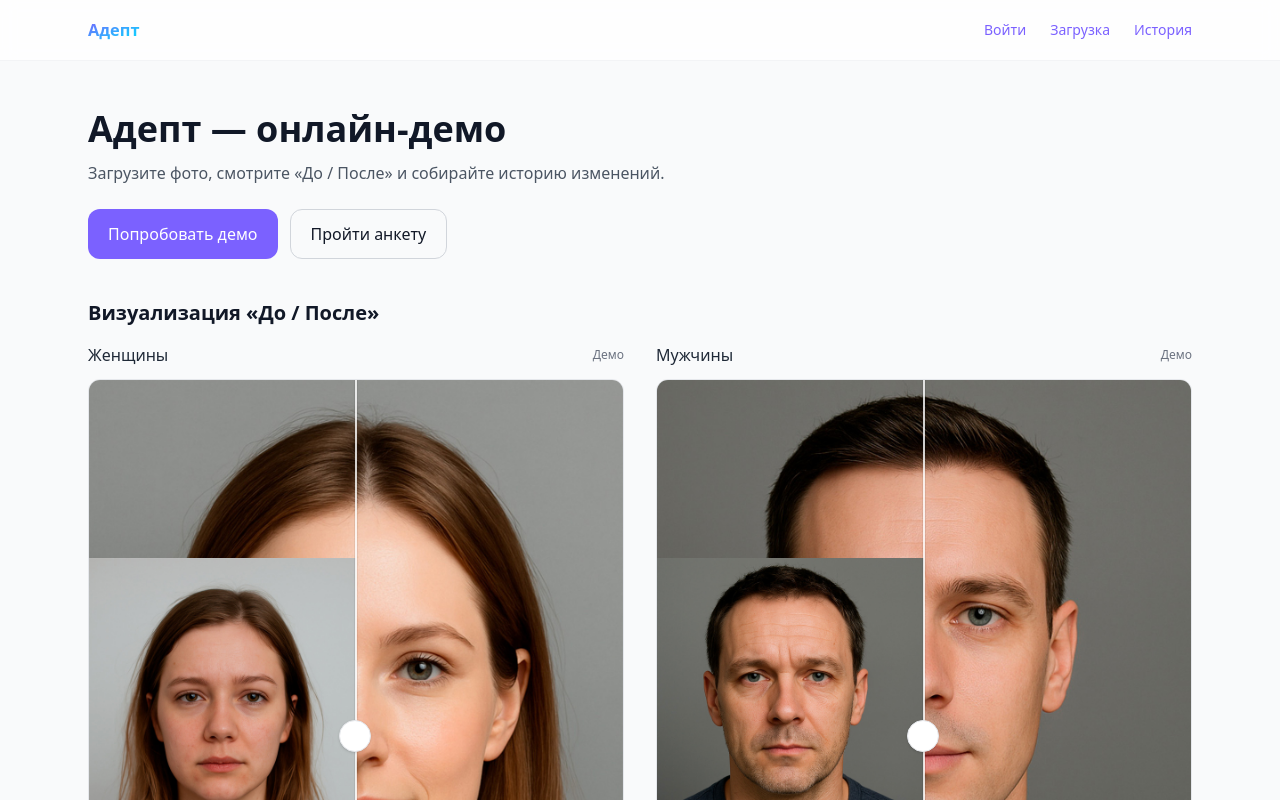
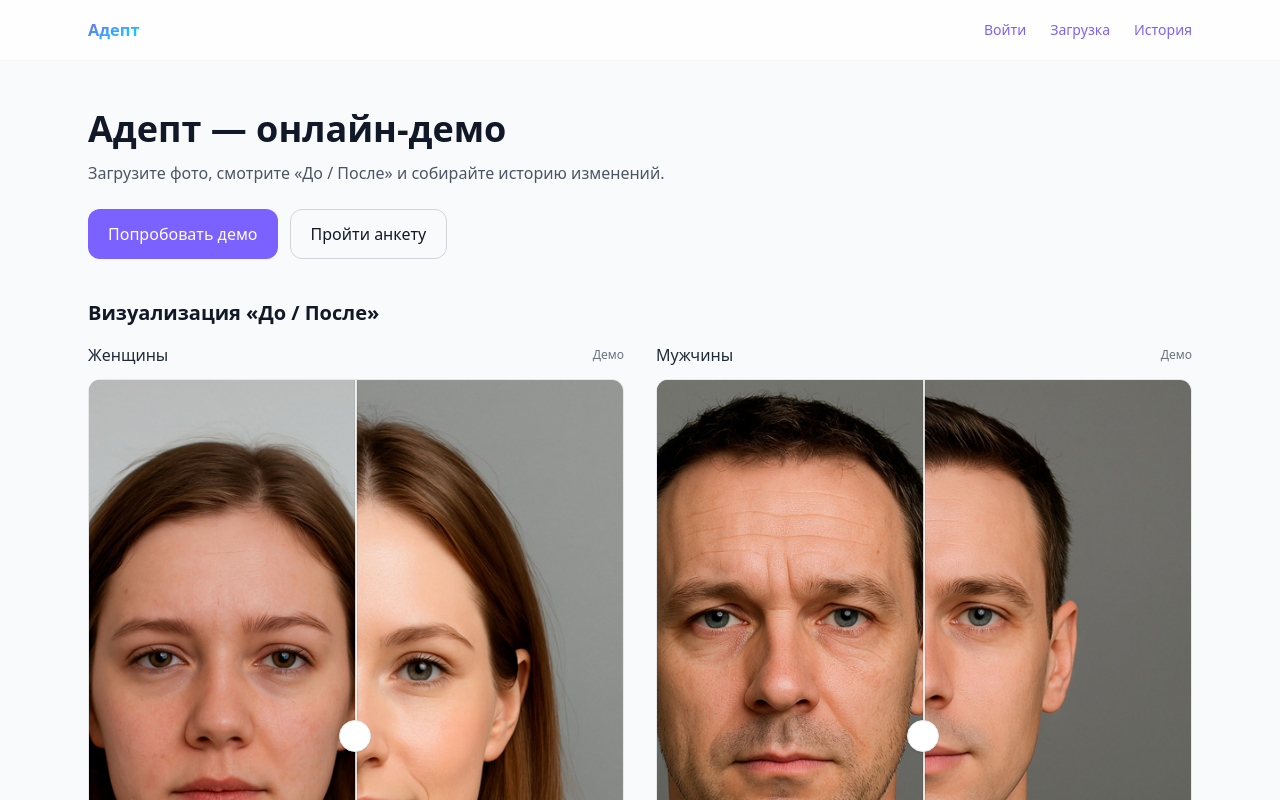
Before and after one commit to marsyld/adept-vercel-demo-main, a Next.js app: page / in a window 1280 px wide. Shown: the top 800 px of the page. Built offline with nearby package versions, Linux system fonts and the light colour scheme.

Commit message:
new imag2e

```diff
--- a/components/BeforeAfter.tsx
+++ b/components/BeforeAfter.tsx
@@ -1,5 +1,5 @@
 // components/BeforeAfter.tsx
-import { useState, useRef, useEffect, useCallback, CSSProperties } from "react";
+import { useState, useRef, useEffect, useCallback } from "react";
 
 type Props = {
   before: string;
@@ -7,9 +7,6 @@ type Props = {
   beforeAlt?: string;
   afterAlt?: string;
   className?: string;
-  noUpscale?: boolean;
-  /** Соотношение сторон (ширина/высота). Например: 16/9 или 4/3 */
-  ratio?: number;
 };
 
 export default function BeforeAfter({
@@ -18,8 +15,6 @@ export default function BeforeAfter({
   beforeAlt = "Before",
   afterAlt = "After",
   className = "",
-  noUpscale = true,
-  ratio,
 }: Props) {
   const [pos, setPos] = useState(50); // %
   const wrapRef = useRef<HTMLDivElement | null>(null);
@@ -29,47 +24,43 @@ export default function BeforeAfter({
     setPos(50);
   }, [before, after]);
 
-  const onStart = useCallback(() => { isDraggingRef.current = true; }, []);
-  const onEnd = useCallback(() => { isDraggingRef.current = false; }, []);
-  const onMove = useCallback((clientX: number) => {
+  const startDrag = () => (isDraggingRef.current = true);
+  const stopDrag = () => (isDraggingRef.current = false);
+
+  const move = useCallback((clientX: number) => {
     const el = wrapRef.current;
     if (!el) return;
     const rect = el.getBoundingClientRect();
     const x = Math.min(Math.max(clientX - rect.left, 0), rect.width);
-    const percent = (x / rect.width) * 100;
-    setPos(percent);
+    setPos((x / rect.width) * 100);
   }, []);
 
-  const onMouseDown = (e: React.MouseEvent) => { onStart(); onMove(e.clientX); };
-  const onMouseMove = (e: React.MouseEvent) => { if (isDraggingRef.current) onMove(e.clientX); };
-  const onTouchStart = (e: React.TouchEvent) => { onStart(); onMove(e.touches[0].clientX); };
-  const onTouchMove = (e: React.TouchEvent) => { onMove(e.touches[0].clientX); };
-
   useEffect(() => {
-    const up = () => onEnd();
-    window.addEventListener("mouseup", up);
-    window.addEventListener("touchend", up);
+    const end = () => stopDrag();
+    window.addEventListener("mouseup", end);
+    window.addEventListener("touchend", end);
     return () => {
-      window.removeEventListener("mouseup", up);
-      window.removeEventListener("touchend", up);
+      window.removeEventListener("mouseup", end);
+      window.removeEventListener("touchend", end);
     };
-  }, [onEnd]);
-
-  const imgBase =
-    "select-none pointer-events-none block " +
-    (noUpscale ? "max-w-full h-auto w-auto" : "w-full h-auto");
-
-  const wrapperStyle: CSSProperties = ratio ? { aspectRatio: `${ratio}` } : {};
+  }, []);
 
   return (
     <div
       ref={wrapRef}
-      className={`relative overflow-hidden rounded-xl border border-gray-200 w-full ${className}`}
-      style={wrapperStyle}
-      onMouseDown={onMouseDown}
-      onMouseMove={onMouseMove}
-      onTouchStart={onTouchStart}
-      onTouchMove={onTouchMove}
+      className={`relative w-full aspect-[3/4] overflow-hidden rounded-xl border border-gray-200 ${className}`}
+      onMouseDown={(e) => {
+        startDrag();
+        move(e.clientX);
+      }}
+      onMouseMove={(e) => {
+        if (isDraggingRef.current) move(e.clientX);
+      }}
+      onTouchStart={(e) => {
+        startDrag();
+        move(e.touches[0].clientX);
+      }}
+      onTouchMove={(e) => move(e.touches[0].clientX)}
       role="slider"
       aria-valuemin={0}
       aria-valuemax={100}
@@ -82,20 +73,29 @@ export default function BeforeAfter({
       }}
     >
       {/* AFTER (фон) */}
-      <div className="w-full h-full flex justify-center items-center bg-white">
-        <img src={after} alt={afterAlt} className={imgBase} />
-      </div>
+      <img
+        src={after}
+        alt={afterAlt}
+        className="absolute inset-0 w-full h-full object-cover select-none pointer-events-none"
+      />
 
       {/* BEFORE (маска) */}
       <div
-        className="absolute inset-0 pointer-events-none flex justify-center items-center"
-        style={{ width: `${pos}%`, overflow: "hidden" }}
+        className="absolute inset-0 overflow-hidden pointer-events-none"
+        style={{ width: `${pos}%` }}
       >
-        <img src={before} alt={beforeAlt} className={imgBase} />
+        <img
+          src={before}
+          alt={beforeAlt}
+          className="absolute inset-0 w-full h-full object-cover select-none pointer-events-none"
+        />
       </div>
 
       {/* Ползунок */}
-      <div className="absolute top-0 bottom-0" style={{ left: `calc(${pos}% - 1px)` }}>
+      <div
+        className="absolute top-0 bottom-0"
+        style={{ left: `calc(${pos}% - 1px)` }}
+      >
         <div className="w-0.5 h-full bg-white/80 shadow-[0_0_0_1px_rgba(0,0,0,0.06)]" />
         <div className="absolute top-1/2 -translate-y-1/2 -translate-x-1/2">
           <div className="h-8 w-8 rounded-full bg-white shadow border border-gray-200" />
```
